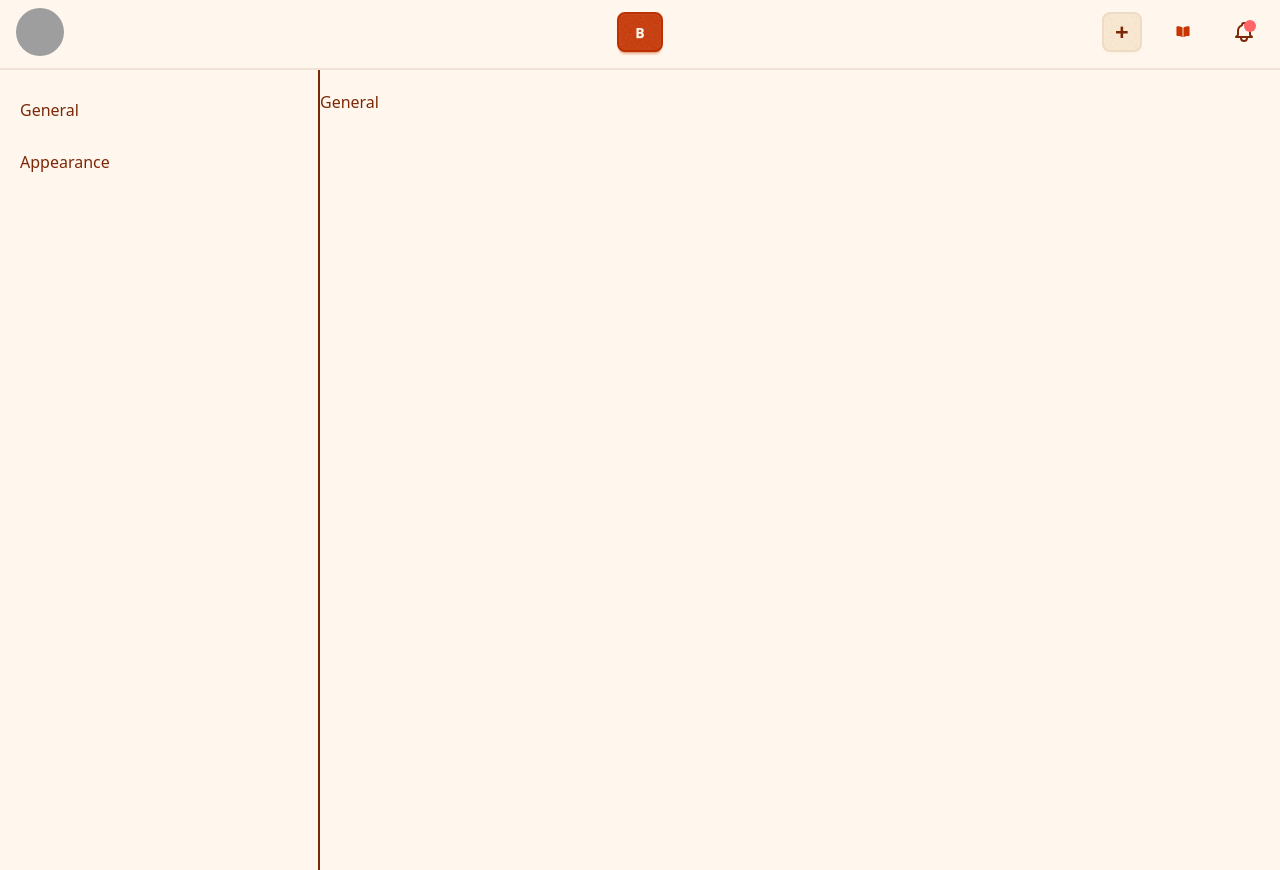
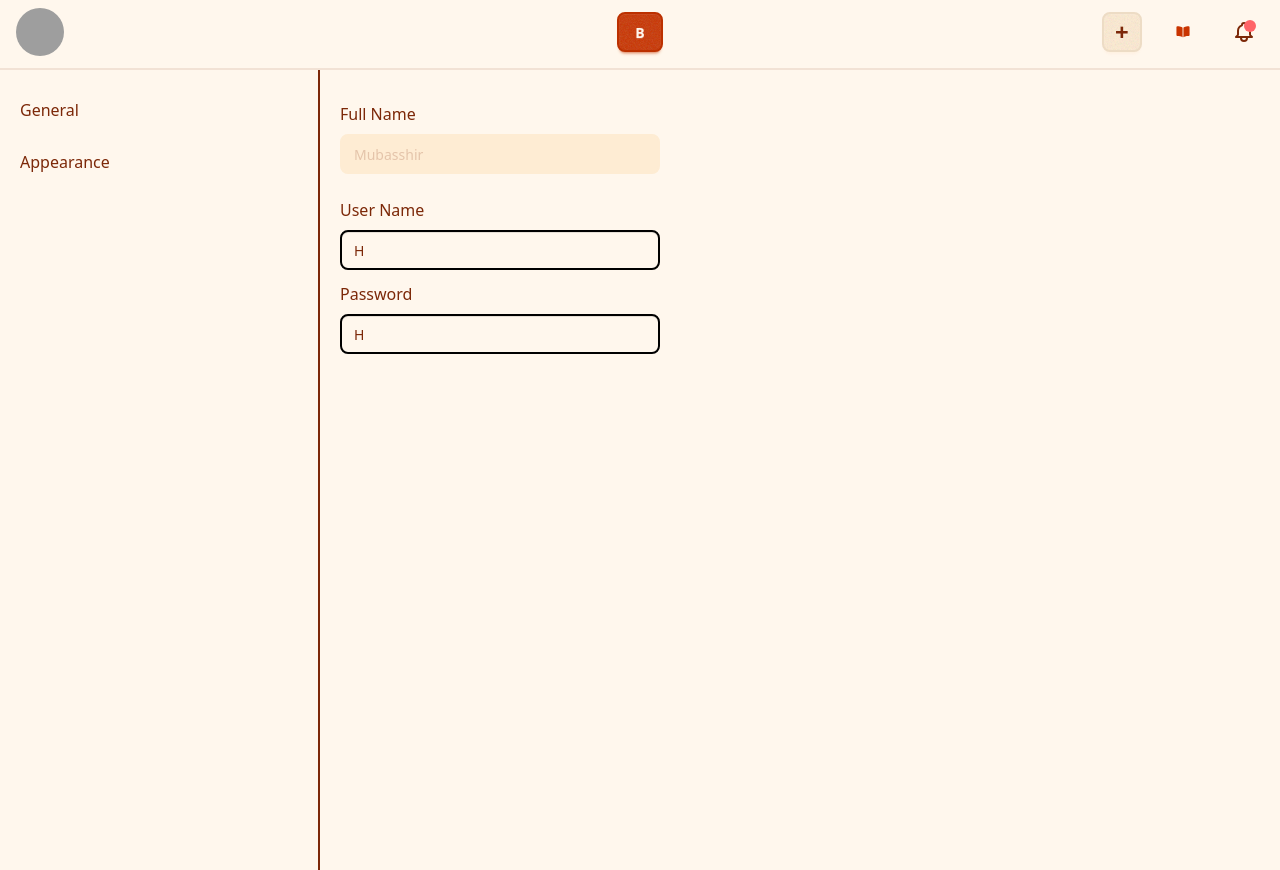
Before and after one commit to Mubasshir08/kom-dame-boi_client, a React (Vite) app: page /reader/setting/general in a window 1280 px wide. Built offline with nearby package versions, Linux system fonts and the light colour scheme; grey boxes are pictures that could not be loaded.

Commit message:
input field tooltip added

```diff
--- a/src/pages/General.jsx
+++ b/src/pages/General.jsx
@@ -1,8 +1,24 @@
-import React from 'react'
+import React, { useState } from 'react'
 
 const General = () => {
+  const [userName, setUserName] = useState("H");
   return (
-    <div>General</div>
+    <div className='w-1/3 ml-5'>
+      <div className='py-3'>
+        <h3 className='pb-2'>Full Name</h3>
+        <div className="tooltip tooltip-right" data-tip="can't be changed">
+          <input type="text" disabled placeholder={"Mubasshir"} className='w-80 input input-primary focus:outline-none' />
+        </div>
+      </div>
+      <div className='flex flex-col py-3'>
+        <h3 className='pb-2'>User Name</h3>
+        <input type="text" value={userName} className='input input-primary focus:outline-none' onChange={(e) => setUserName(e.target.value)} />
+      </div>
+      <div className='flex flex-col'>
+        <h3 className='pb-2'>Password</h3>
+        <input type="text" value={userName} className='input input-primary focus:outline-none' onChange={(e) => setUserName(e.target.value)} />
+      </div>
+    </div>
   )
 }
 
```
